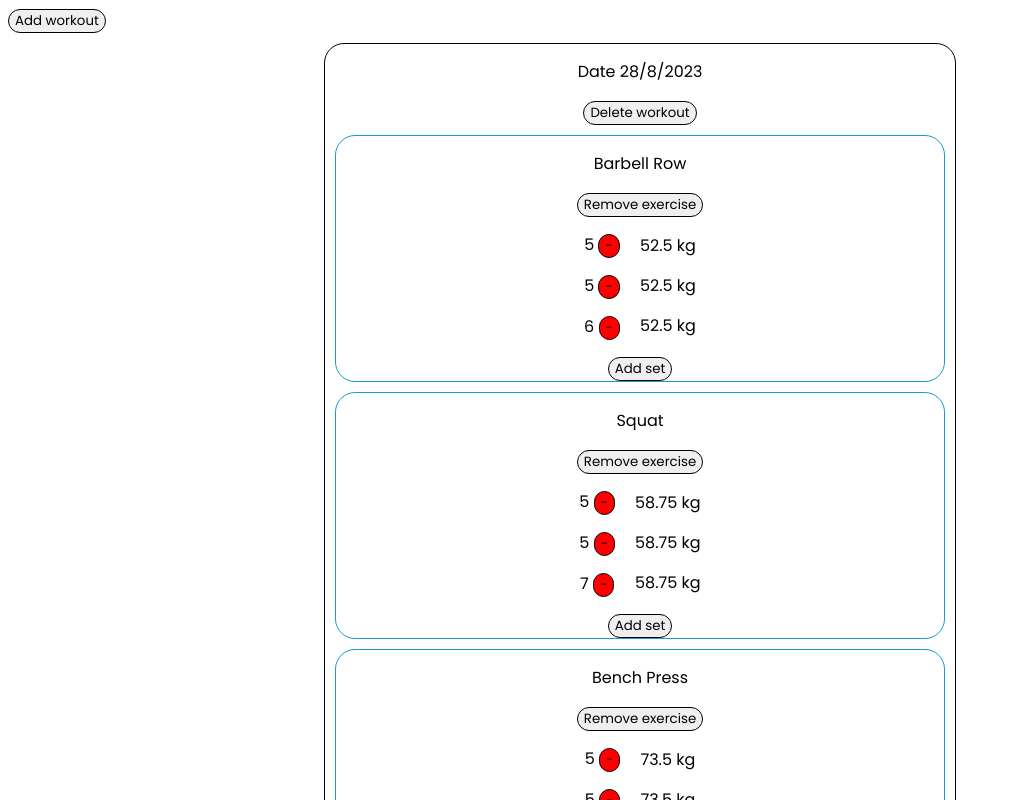
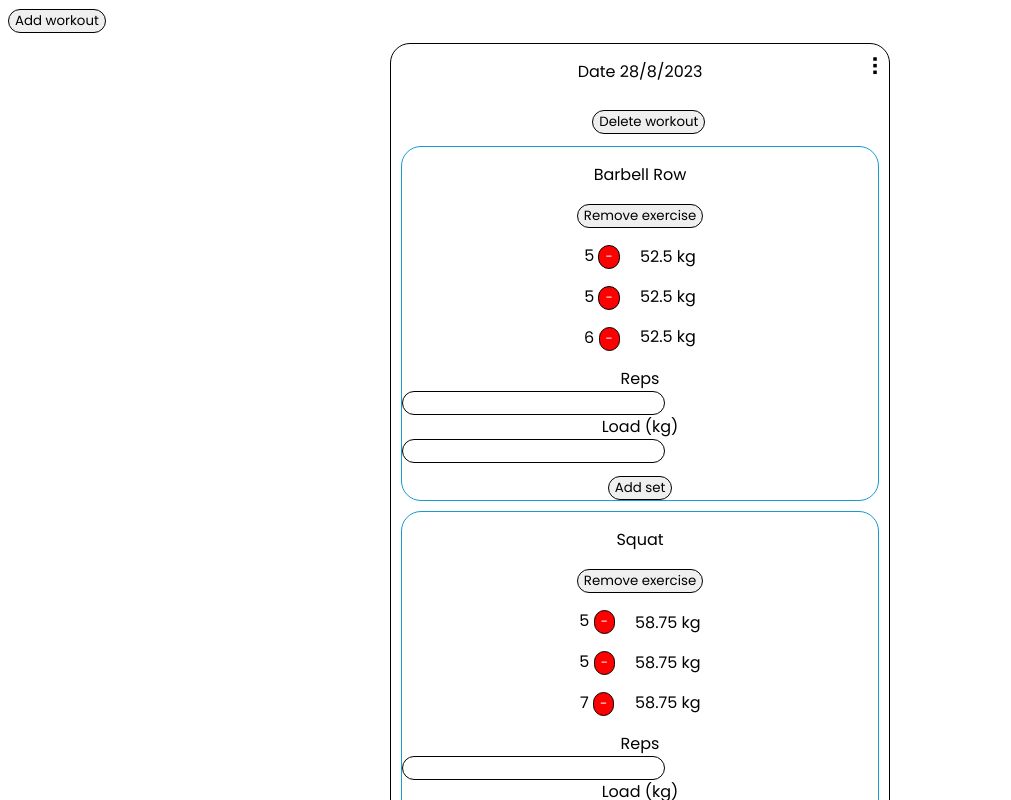
Before and after one commit to LerkkaP/WorkoutLogger, a React (Create React App) app: page / in a window 1280 px wide. Shown: the top 800 px of the page, without its empty margins (0-1011 px from the left). Built offline with nearby package versions, Linux system fonts and the light colour scheme; data requests are answered from the project's data file.

Commit message:
Improve styling

```diff
--- a/src/App.js
+++ b/src/App.js
@@ -7,7 +7,7 @@ import WorkoutForm from "./components/WorkoutForm";
 import WorkoutList from "./components/WorkoutList";
 import Overlay from "./components/Overlay";
 
-import "./style.css";
+import "./assets/style.css";
 
 const App = () => {
   const dispatch = useDispatch();
--- a/src/Overlay.css
+++ /dev/null
@@ -1,43 +0,0 @@
-.overlay__background {
-    background-color: rgba(0, 0, 0, 0.5);
-    width: 100vw;
-    height: 100vh;
-    position: fixed;
-    top: 0;
-    left: 0;
-    cursor: pointer;
-    z-index: 9;
-  }
-
-  .overlay__container {
-    background-color: white;
-    position: fixed;
-    top: 0;
-    right: 0;
-    bottom: 0;
-    left: 0;
-    margin: auto;
-    z-index: 10;
-    padding: 30px;
-    width: fit-content;
-    height: fit-content;
-    border-radius: 20px;
-  }
-
-  .overlay__controls {
-    display: flex;
-    justify-content: flex-end;
-    align-items: center;
-  }
-
-  .overlay__close:after {
-    display: inline-block;
-    content: "\00d7";
-  }
-
-  .overlay__close {
-    border: none;
-    background-color: transparent;
-    font-size: 36px;
-    cursor: pointer;
-  }
--- /dev/null
+++ b/src/assets/overlay.css
@@ -0,0 +1,43 @@
+.overlay__background {
+  background-color: rgba(0, 0, 0, 0.5);
+  width: 100vw;
+  height: 100vh;
+  position: fixed;
+  top: 0;
+  left: 0;
+  cursor: pointer;
+  z-index: 9;
+}
+
+.overlay__container {
+  background-color: white;
+  position: fixed;
+  top: 0;
+  right: 0;
+  bottom: 0;
+  left: 0;
+  margin: auto;
+  z-index: 10;
+  padding: 30px;
+  width: fit-content;
+  height: fit-content;
+  border-radius: 20px;
+}
+
+.overlay__controls {
+  display: flex;
+  justify-content: flex-end;
+  align-items: center;
+}
+
+.overlay__close:after {
+  display: inline-block;
+  content: "\00d7";
+}
+
+.overlay__close {
+  border: none;
+  background-color: transparent;
+  font-size: 36px;
+  cursor: pointer;
+}
--- a/src/style.css
+++ b/src/assets/style.css
@@ -1,8 +1,8 @@
-@import url('https://fonts.googleapis.com/css2?family=Poppins:wght@400;500;600;700&display=swap');
+@import url("https://fonts.googleapis.com/css2?family=Poppins:wght@400;500;600;700&display=swap");
 
 * {
   box-sizing: border-box;
-  font-family: 'Poppins', sans-serif;
+  font-family: "Poppins", sans-serif;
   line-height: 1.5;
 }
 
@@ -29,35 +29,56 @@
   margin: auto;
   margin-top: 10px;
   text-align: center;
+  width: 500px;
 }
 
 .exercise {
   border: 1.5px solid #189ad3;
   border-radius: 20px;
   margin: 10px;
-
 }
 
 /* buttons */
 
-button {
+button:not(#dots) {
   border-radius: 20px;
   border: solid 1.5px black;
   outline: 0;
 }
 
+button:hover {
+  cursor: pointer;
+}
+
 .reps button {
   background-color: red;
+  color: white;
+}
+
+#dots {
+  background: none;
+  color: inherit;
+  border: none;
+  padding: 0;
+  font: inherit;
+  cursor: pointer;
+  outline: inherit;
+  font-size: 1.5em;
+  position: relative;
+  top: -50px;
+  left: 295px;
 }
 
 /* forms/inputs */
 
-.workoutForm input, .setForm input {
+.workoutForm input,
+.setForm input {
   display: flex;
   border-radius: 20px;
   border: solid 1.5px black;
 }
 
-.workoutForm button, .setForm button {
+.workoutForm button,
+.setForm button {
   margin-top: 1em;
 }
--- a/src/components/Overlay.js
+++ b/src/components/Overlay.js
@@ -1,6 +1,6 @@
 import { Fragment } from "react";
 
-import '../Overlay.css'
+import "../assets/overlay.css";
 
 const Overlay = ({ isOpen, children, onClose }) => {
   return (
@@ -22,6 +22,6 @@ const Overlay = ({ isOpen, children, onClose }) => {
       )}
     </Fragment>
   );
-    }
+};
 
 export default Overlay;
--- a/src/components/WorkoutList.js
+++ b/src/components/WorkoutList.js
@@ -1,4 +1,3 @@
-import { useState } from "react";
 import { useSelector, useDispatch } from "react-redux";
 import {
   removeWorkout,
@@ -8,18 +7,10 @@ import {
 
 import ExerciseForm from "./ExerciseForm";
 import SetForm from "./SetForm";
-import Overlay from "./Overlay";
-
 
 const WorkoutList = () => {
   const dispatch = useDispatch();
   const data = useSelector((state) => state);
-
-  const [isOpen, setIsOpen] = useState(false);
-
-  const toggleOverlay = () => {
-    setIsOpen(!isOpen);
-  };
 
   const handleDeleteWorkout = async (id) => {
     if (window.confirm("Are you sure you want to delete this workout?")) {
@@ -38,6 +29,7 @@ const WorkoutList = () => {
   return data.workouts.map((workout, i) => (
     <div key={i} className="workout">
       <p>Date {workout.date}</p>
+      <button id="dots">&#10247;</button>
       <button onClick={() => handleDeleteWorkout(workout.id)}>
         Delete workout
       </button>
@@ -77,10 +69,7 @@ const WorkoutList = () => {
               ))}
             </div>
           </div>
-          <button onClick={toggleOverlay}>Add set</button>
-          <Overlay isOpen={isOpen} onClose={toggleOverlay}>
-            <SetForm workout_id={workout.id} exercise_id={exercise.exercise_id} />
-          </Overlay>
+          <SetForm workout_id={workout.id} exercise_id={exercise.exercise_id} />
         </div>
       ))}
       <ExerciseForm id={workout.id} />
```
Lines whose indentation alone changed are shown as unchanged.
